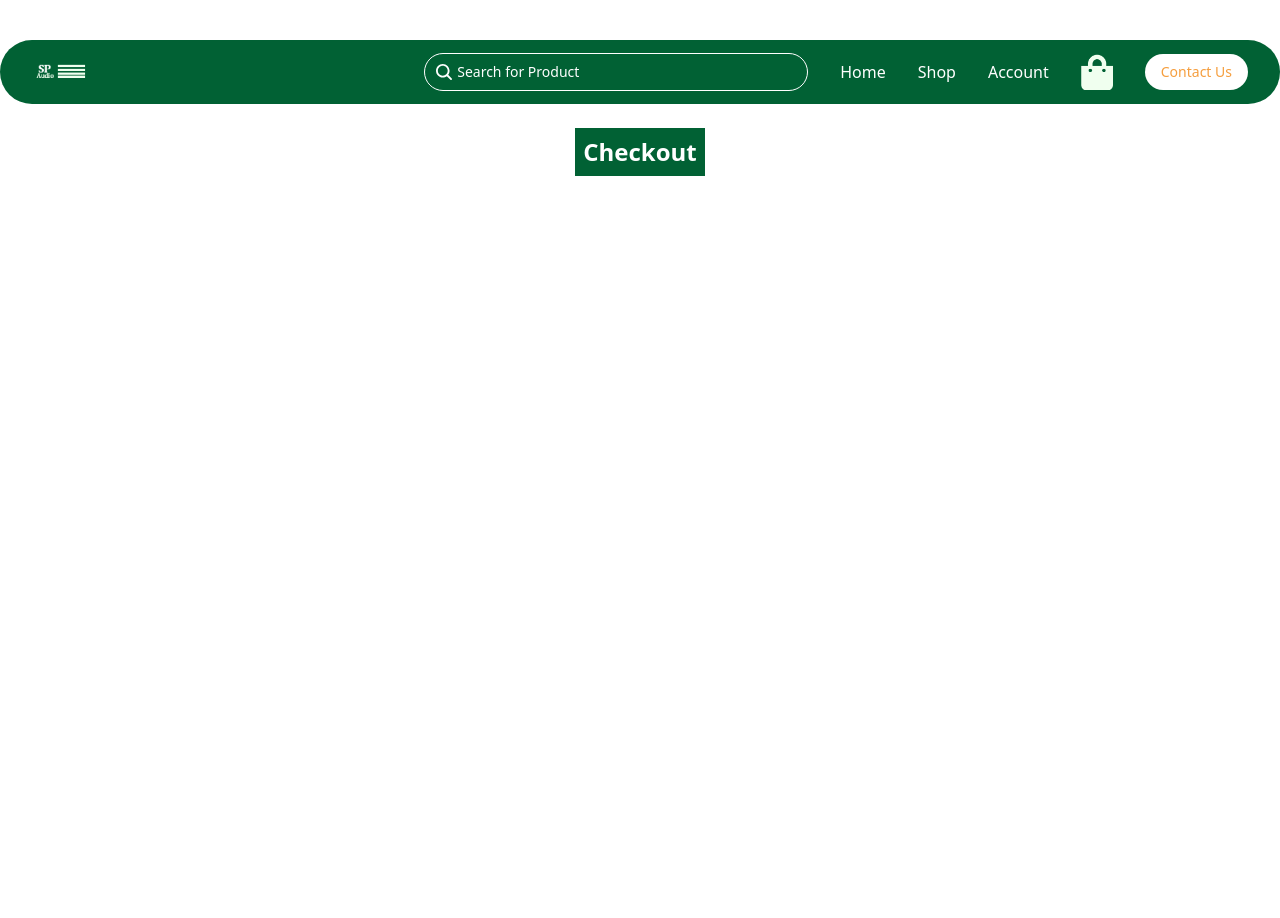
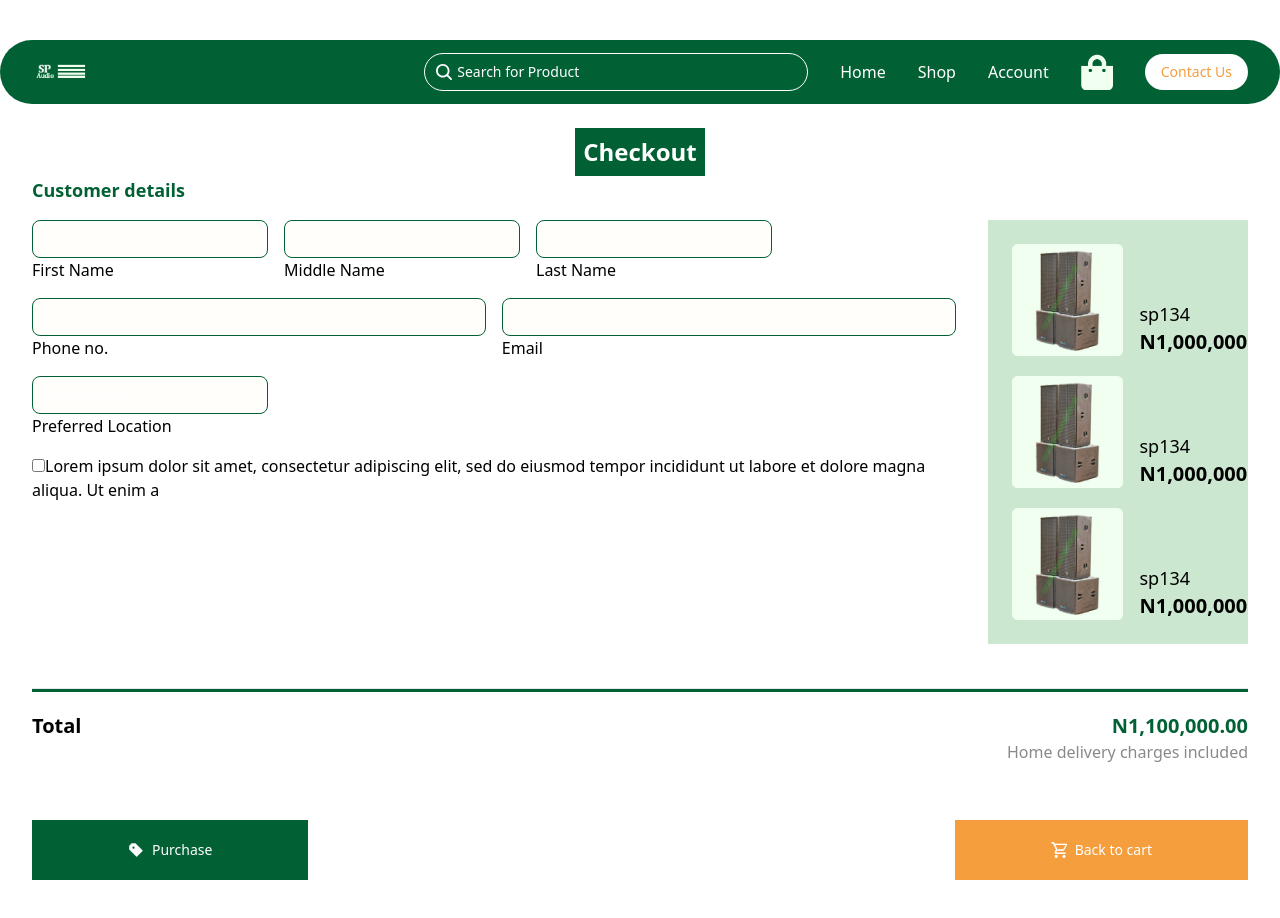
Before and after one commit to samzyconcepts/hng-stage2, a React (Vite) app: page /checkout in a window 1280 px wide. Shown: the top 918 px of the page. Before the commit the page ends 800 px from the top, so only its background shows below. Built offline with nearby package versions, Linux system fonts and the light colour scheme.

Commit message:
desktop view of the checkout page

```diff
--- a/src/components/ui/Input.tsx
+++ b/src/components/ui/Input.tsx
@@ -28,7 +28,7 @@ const inputVariant = cva(
         variants: {
             variant: {
                 primary: "bg-transparent focus:border-white text-white",
-                secondary: "bg-white text-grey-400 border-grey-50 focus-visible:ring-offset-2 focus-visible:ring-grey-400 focus-visible:ring-2"
+                secondary: "bg-[#FFFEFB] text-gray-400 border-green-primary rounded-lg focus-visible:ring-offset-2 focus-visible:ring-grey-400 focus-visible:ring-2"
             },
         },
         defaultVariants:{
--- a/src/pages/Checkout.tsx
+++ b/src/pages/Checkout.tsx
@@ -1,4 +1,10 @@
 import Navbar from "../components/Navbar";
+import Input from "../components/ui/Input";
+import Button from "../components/ui/Button";
+
+import Speaker from "../assets/speaker.png";
+import Tag from "../assets/purchase_tag.png";
+import cart from "../assets/carttrolley.png";
 
 function Checkout() {
     return (
@@ -8,6 +14,108 @@ function Checkout() {
                 <h1 className="bg-green-primary font-bold text-white text-2xl text-center w-fit p-2 mx-auto">
                     Checkout
                 </h1>
+
+                <h3 className="font-semibold text-lg text-green-primary">Customer details</h3>
+                <section className="flex gap-8 mt-4">
+                    <form>
+                        <div className="flex gap-4">
+                            <div>
+                                <Input variant="secondary" inputType="text" />
+                                <label className="block text-base">First Name</label>
+                            </div>
+                            <div>
+                                <Input variant="secondary" inputType="text" />
+                                <label className="block text-base">Middle Name</label>
+                            </div>
+                            <div>
+                                <Input variant="secondary" inputType="text" />
+                                <label className="block text-base">Last Name</label>
+                            </div>
+                        </div>
+                        <div className="flex gap-4 mt-4">
+                            <div className=" w-full">
+                                <Input
+                                    variant="secondary"
+                                    inputType="text"
+                                    className="block w-full"
+                                />
+                                <label className="block text-base">Phone no.</label>
+                            </div>
+                            <div className=" w-full">
+                                <Input
+                                    variant="secondary"
+                                    inputType="text"
+                                    className="block w-full"
+                                />
+                                <label className="block text-base">Email</label>
+                            </div>
+                        </div>
+
+                        <div className="mt-4">
+                            <Input
+                                variant="secondary"
+                                inputType="text"
+                                placeholder="Please Select"
+                            />
+                            <label className="block text-base">Preferred Location</label>
+                        </div>
+                        <div className="mt-4">
+                            <Input variant="secondary" inputType="checkbox" />
+                            <label>
+                                Lorem ipsum dolor sit amet, consectetur adipiscing elit, sed do
+                                eiusmod tempor incididunt ut labore et dolore magna aliqua. Ut enim
+                                a
+                            </label>
+                        </div>
+                    </form>
+
+                    <div className="p-6 bg-[#CCE7D0] flex flex-col gap-5">
+                        <div className="flex gap-4">
+                            <img src={Speaker} alt="speaker" className="h-28" />
+                            <div className="self-end">
+                                <h3 className="text-lg">sp134</h3>
+                                <p className="font-bold text-xl">N1,000,000</p>
+                            </div>
+                        </div>
+                        <div className="flex gap-4">
+                            <img src={Speaker} alt="speaker" className="h-28" />
+                            <div className="self-end">
+                                <h3 className="text-lg">sp134</h3>
+                                <p className="font-bold text-xl">N1,000,000</p>
+                            </div>
+                        </div>
+                        <div className="flex gap-4">
+                            <img src={Speaker} alt="speaker" className="h-28" />
+                            <div className="self-end">
+                                <h3 className="text-lg">sp134</h3>
+                                <p className="font-bold text-xl">N1,000,000</p>
+                            </div>
+                        </div>
+                    </div>
+                </section>
+
+                <hr className="mt-11 bg-green-primary h-1" />
+
+                <section className="mt-5 flex justify-between">
+                    <h1 className="font-bold text-xl">Total</h1>
+                    <div>
+                        <h3 className="text-green-primary font-bold text-right text-xl">
+                            N1,100,000.00
+                        </h3>
+                        <p className="text-base text-[#898989]">Home delivery charges included</p>
+                    </div>
+                </section>
+
+                <div className="my-14 flex justify-between">
+                    <Button className="rounded-none px-24 py-5 flex gap-2 items-center">
+                        <img src={Tag} alt="" className="w-4" /> Purchase
+                    </Button>
+                    <Button
+                        variant="tertiary"
+                        className="rounded-none px-24 py-5 flex gap-2 items-center">
+                        <img src={cart} alt="" className="w-4" /> Back to cart
+                    </Button>
+                </div>
             </div>
         </>
     );
```
Also changed, not shown: src/assets/carttrolley.png (added), src/assets/purchase_tag.png (added).
